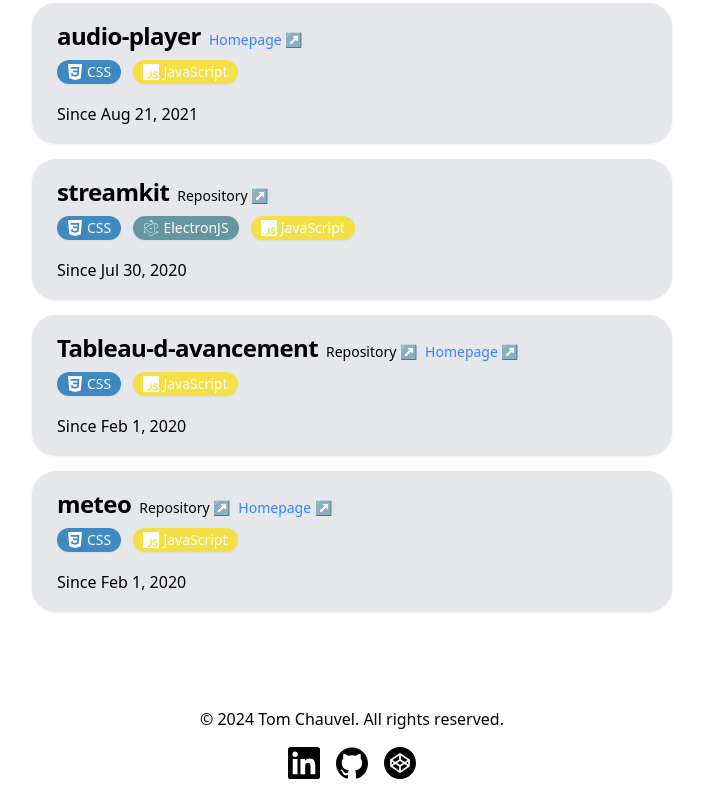
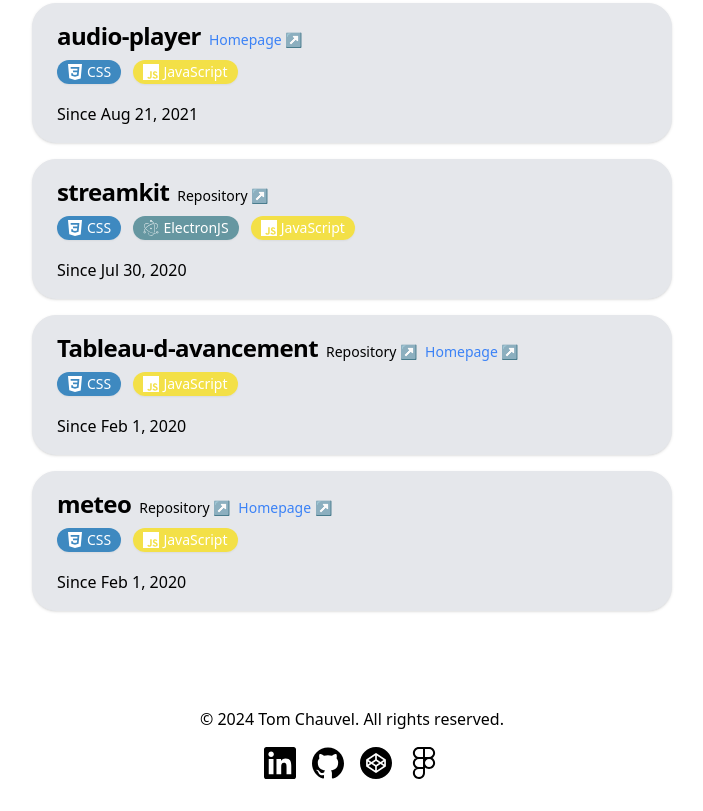
Before and after one commit to AquaBx/aquabx.github.io, an Astro site: page / in a window 1280 px wide. Shown: the part 4807-5618 px from the top of the page, without its empty margins (288-991 px from the left). Built offline with nearby package versions, Linux system fonts and the light colour scheme; Astro itself is replaced by a stand-in of ours; a web font is replaced by a local one.

Commit message:
ajout figma

```diff
--- a/src/components/Footer.astro
+++ b/src/components/Footer.astro
@@ -1,7 +1,7 @@
 ---
 const today = new Date();
 
-import {siLinkedin, siGithub, siCodepen} from 'simple-icons'
+import {siLinkedin, siGithub, siCodepen, siFigma} from 'simple-icons'
 import { SITE_TITLE } from '../consts';
 
 let networks = [
@@ -16,6 +16,10 @@ let networks = [
 	{
 		icon:siCodepen.svg,
 		href:"https://codepen.io/AquaBx/pens/public"
+	},
+	{
+		icon:siFigma.svg,
+		href:"https://www.figma.com/@aquabx"
 	}
 ]
 
```
